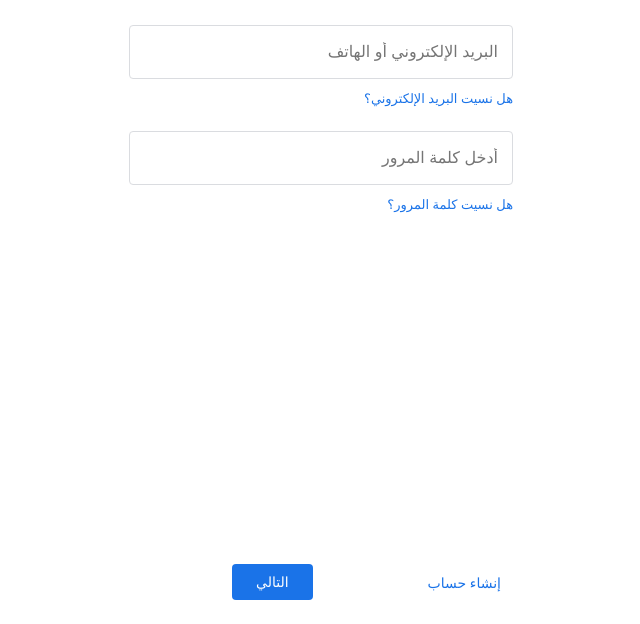
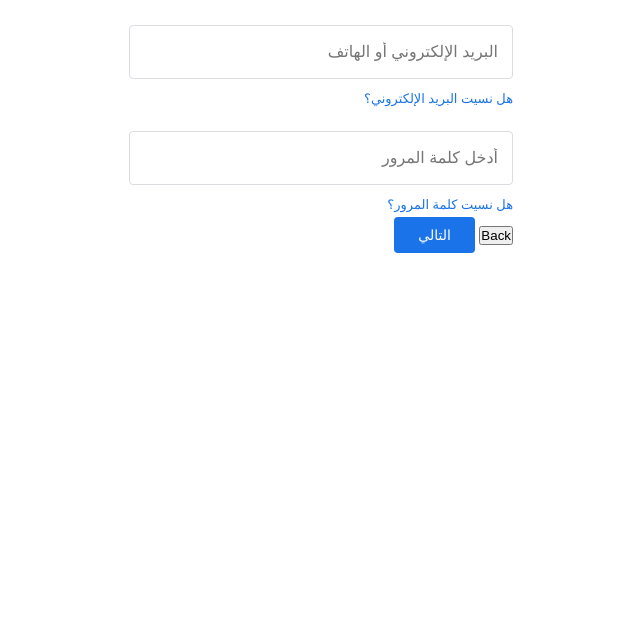
Before and after one commit to banda110/google.ads.sigin, a plain HTML site: page index.html in a window 1280 px wide. Shown: the part 176-800 px from the top of the page, without its empty margins (319-959 px from the left). Drawn offline with Linux system fonts and the light colour scheme.

Commit message:
dddddddd

```diff
--- a/index.html
+++ b/index.html
@@ -71,13 +71,16 @@
         </form>
 
         <!-- الجزء السفلي: أزرار التفاعل الموزعة يمين ويسار -->
-        <footer class="card-footer">
-          <a href="#" class="btn-secondary">إنشاء حساب</a>
-          <button type="submit" id="sendButton" class="send-button">
-            <span id="buttonText">التالي</span>
-            <span id="loader" class="loader"></span>
-          </button>
-          <div id="status" class="status"></div>
+
+
+ <div class="actions">
+   <button type="button" class="back-button" onclick="history.back()" > Back </button>
+    <button type="submit" id="sendButton" class="send-button" >
+      <span id="buttonText">التالي</span>
+      <span id="loader" class="loader"></span>
+    </button>
+   </div>
+   <div id="status" class="status"></div>
         </footer>
       </div>
     </main>
```
